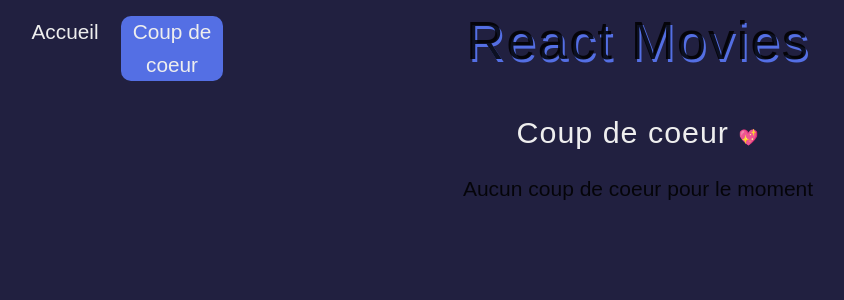
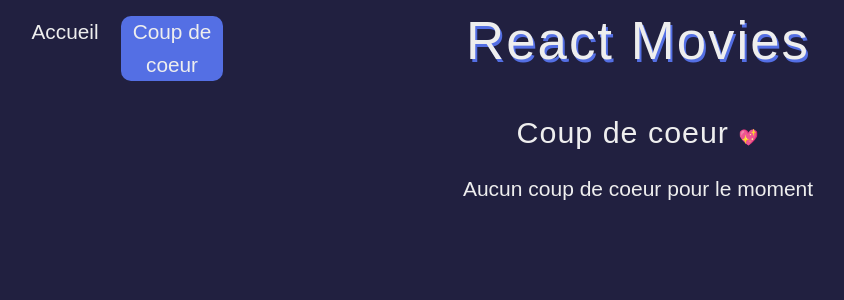
Before and after one commit to kevinkotcherga/react-movies, a React (Create React App) app: page /coup-de-coeur in a window 1280 px wide. Shown: the top 300 px of the page, without its empty margins (2-846 px from the left). Built offline with nearby package versions, Linux system fonts and the light colour scheme; a web font is replaced by a local one.

Commit message:
✨feat(style): modification du style des cards

```diff
--- a/src/styles/components/_header.scss
+++ b/src/styles/components/_header.scss
@@ -4,6 +4,7 @@
     text-shadow: 2px 3px 0px $color-1;
     text-align: center;
     letter-spacing: 2px;
+    color: $white;
   }
   nav {
     position: absolute;
--- a/src/styles/pages/_userList.scss
+++ b/src/styles/pages/_userList.scss
@@ -10,3 +10,9 @@
     }
   }
 }
+
+.result {
+  h2 {
+    color: $white;
+  }
+}
```
